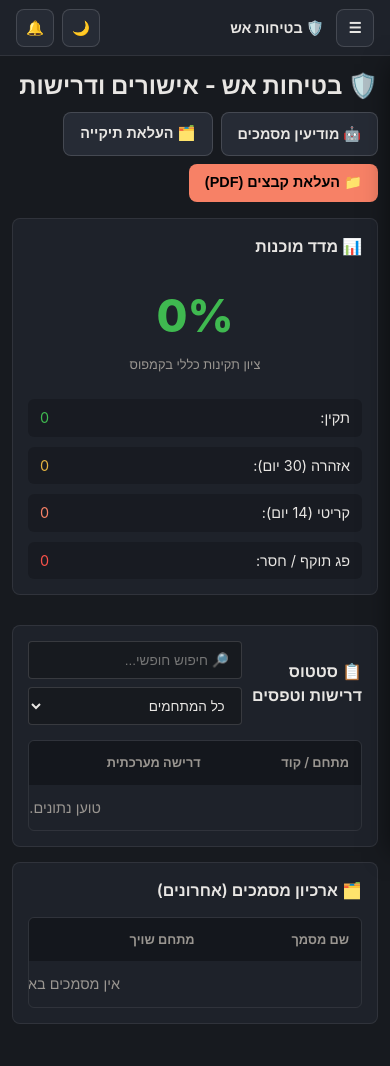
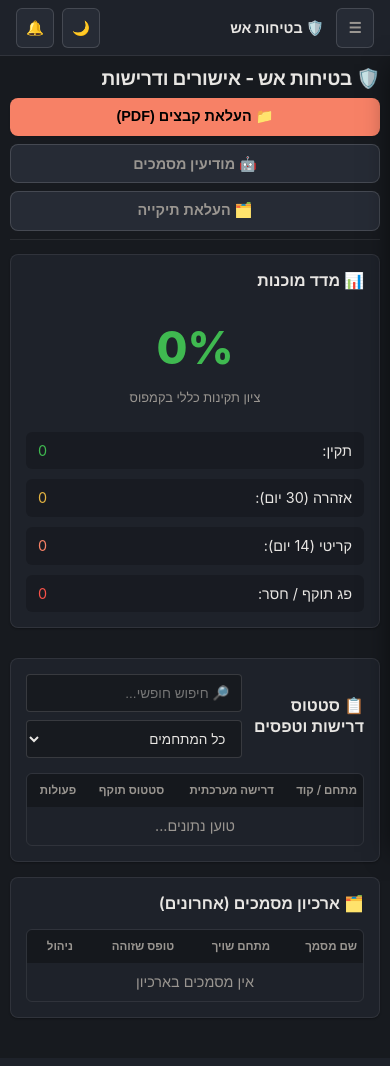
Before and after one commit to mv89-heb/Campus_Fire_ERP, a Flask app: page / in a window 390 px wide. After the commit the page ends 1020 px from the top, so only its background shows below. Run offline with Flask 3, Linux system fonts and the light colour scheme; the visitor is signed in with stand-in values (Sample User, id 1); data that the repository does not hold is empty.

Commit message:
feat: add global UX alignment layer

```diff
--- a/app/static/css/design-system.css
+++ b/app/static/css/design-system.css
@@ -438,3 +438,297 @@ a { color: inherit; }
   .ds-header-search { display: none; }
   .ds-main { padding: var(--space-3); }
 }
+
+
+/* ============================================================================
+   UX ALIGNMENT — אחידות, היררכיה וזרימת עבודה
+   ---------------------------------------------------------------------------
+   שכבה גלובלית למסכים הקיימים. המטרה אינה "עוד קישוט", אלא:
+   1. כותרת עמוד אחת וברורה.
+   2. פעולת Primary אחת בכל אזור.
+   3. פילטרים בשורה אחת עם היררכיה ברורה.
+   4. מידע משני רגוע יותר.
+   5. Cards צפופים פחות ופעולות צפויות יותר.
+   6. Mobile-first: פעולות נגישות, בלי גלילה אופקית מיותרת.
+   ============================================================================ */
+
+:root {
+  --page-max-width: 1480px;
+  --page-gutter: clamp(14px, 2vw, 28px);
+  --section-gap: clamp(16px, 2vw, 24px);
+  --control-height: 40px;
+}
+
+.ds-main {
+  padding: var(--page-gutter);
+  background: var(--color-bg);
+}
+
+#main-content > .page-title-row,
+#main-content > .page-header,
+#main-content > .workspace-header {
+  max-width: var(--page-max-width);
+  margin-inline: auto;
+}
+
+.page-title-row {
+  min-height: 52px;
+  margin-bottom: var(--section-gap) !important;
+  padding-bottom: 10px;
+  border-bottom: 1px solid var(--color-border);
+}
+
+.page-title-row h1,
+.page-header h1,
+.workspace-header h1 {
+  font-size: clamp(1.2rem, 2vw, 1.55rem) !important;
+  line-height: 1.25;
+  letter-spacing: -0.015em;
+}
+
+.page-title-row > :first-child {
+  min-width: 0;
+}
+
+.page-actions,
+.toolbar,
+.header-actions {
+  display: flex;
+  align-items: center;
+  gap: 8px;
+  flex-wrap: wrap;
+}
+
+.page-actions .btn-primary,
+.page-actions .ds-btn-primary,
+.toolbar .btn-primary,
+.toolbar .ds-btn-primary {
+  order: -1;
+}
+
+.card,
+.ds-card,
+.report-card,
+.task-card,
+.eq-card,
+.supplier-card,
+.site-block,
+.audit-block {
+  box-shadow: var(--shadow-sm);
+  transition: border-color var(--transition-fast), box-shadow var(--transition-fast), background var(--transition-fast);
+}
+
+.card:hover,
+.ds-card:hover,
+.report-card:hover,
+.task-card:hover,
+.eq-card:hover,
+.supplier-card:hover {
+  border-color: var(--color-border-strong);
+}
+
+.card-title {
+  line-height: 1.3;
+}
+
+.card-title .muted,
+.card-title small,
+.card-title .hint {
+  font-weight: 400;
+}
+
+/* Filters become a dedicated control surface rather than mixed into content. */
+.filters-row,
+.filter-bar {
+  background: var(--color-surface);
+  border: 1px solid var(--color-border);
+  border-radius: var(--radius-lg);
+  padding: 10px;
+  margin-bottom: var(--section-gap);
+  box-shadow: var(--shadow-sm);
+}
+
+.filters-row input,
+.filters-row select,
+.filter-select,
+.filter-bar input,
+.filter-bar select {
+  min-height: var(--control-height);
+  border-radius: var(--radius-md);
+}
+
+.filters-row input:focus,
+.filters-row select:focus,
+.filter-select:focus,
+.filter-bar input:focus,
+.filter-bar select:focus {
+  border-color: var(--color-primary);
+  box-shadow: 0 0 0 3px var(--tint-primary);
+}
+
+/* Buttons: predictable hierarchy. */
+.btn,
+.ds-btn {
+  min-height: var(--control-height);
+  border-radius: var(--radius-md);
+  line-height: 1.2;
+}
+
+.btn-primary,
+.ds-btn-primary {
+  box-shadow: 0 1px 2px rgba(0,0,0,.12);
+}
+
+.btn-sm,
+.ds-btn-sm {
+  min-height: 32px;
+}
+
+/* Secondary actions should visually recede. */
+.btn:not(.btn-primary):not(.btn-danger):not(.btn-success),
+.ds-btn:not(.ds-btn-primary):not(.ds-btn-danger) {
+  color: var(--color-text-muted);
+}
+
+.btn:not(.btn-primary):not(.btn-danger):not(.btn-success):hover,
+.ds-btn:not(.ds-btn-primary):not(.ds-btn-danger):hover {
+  color: var(--color-text);
+}
+
+/* Status labels: pill hierarchy without excessive visual noise. */
+.pill,
+.badge,
+.ds-badge {
+  border-radius: var(--radius-full);
+  line-height: 1.2;
+}
+
+/* Lists/cards: title > context > action. */
+.task-card,
+.eq-card,
+.supplier-card {
+  padding: 16px;
+}
+
+.task-title,
+.eq-title,
+.supplier-name,
+.site-name,
+.audit-title {
+  line-height: 1.35;
+}
+
+.task-meta,
+.eq-row,
+.supplier-row,
+.site-meta,
+.audit-meta,
+.muted {
+  color: var(--color-text-muted);
+}
+
+/* Tables: reduce visual grid noise and emphasize row hover. */
+table {
+  border-spacing: 0;
+}
+
+table th {
+  font-size: var(--text-xs);
+  text-transform: none;
+  letter-spacing: 0;
+}
+
+table td,
+.ds-table td {
+  padding-block: 10px;
+}
+
+.table-wrapper,
+.ds-table-wrapper {
+  border-radius: var(--radius-lg);
+  overflow: auto;
+}
+
+/* Empty states should explain the next action, not just say "empty". */
+.empty-state,
+.ds-empty-state {
+  min-height: 110px;
+  display: flex;
+  flex-direction: column;
+  align-items: center;
+  justify-content: center;
+}
+
+/* Dense desktop layouts become stacked on tablet/mobile. */
+@media (max-width: 900px) {
+  .ds-main {
+    padding: 14px;
+  }
+
+  .page-title-row {
+    align-items: flex-start;
+  }
+
+  .page-title-row .page-actions,
+  .page-title-row .toolbar {
+    width: 100%;
+  }
+
+  .page-title-row .page-actions > *,
+  .page-title-row .toolbar > * {
+    flex: 1 1 auto;
+  }
+
+  .filters-row,
+  .filter-bar {
+    padding: 8px;
+    gap: 7px;
+  }
+
+  .filters-row > *,
+  .filter-bar > * {
+    min-width: min(100%, 180px);
+  }
+}
+
+@media (max-width: 560px) {
+  .ds-main {
+    padding: 10px;
+  }
+
+  .page-title-row {
+    padding-bottom: 8px;
+    margin-bottom: 14px !important;
+  }
+
+  .page-title-row h1 {
+    width: 100%;
+  }
+
+  .page-actions > *,
+  .toolbar > * {
+    width: 100%;
+  }
+
+  .card,
+  .ds-card,
+  .report-card {
+    padding: 12px;
+  }
+
+  .task-card,
+  .eq-card,
+  .supplier-card {
+    padding: 13px;
+  }
+
+  /* Never force a desktop minimum width on operational tables. */
+  table {
+    min-width: 0 !important;
+  }
+
+  table th,
+  table td {
+    padding: 8px 6px;
+  }
+}
```
